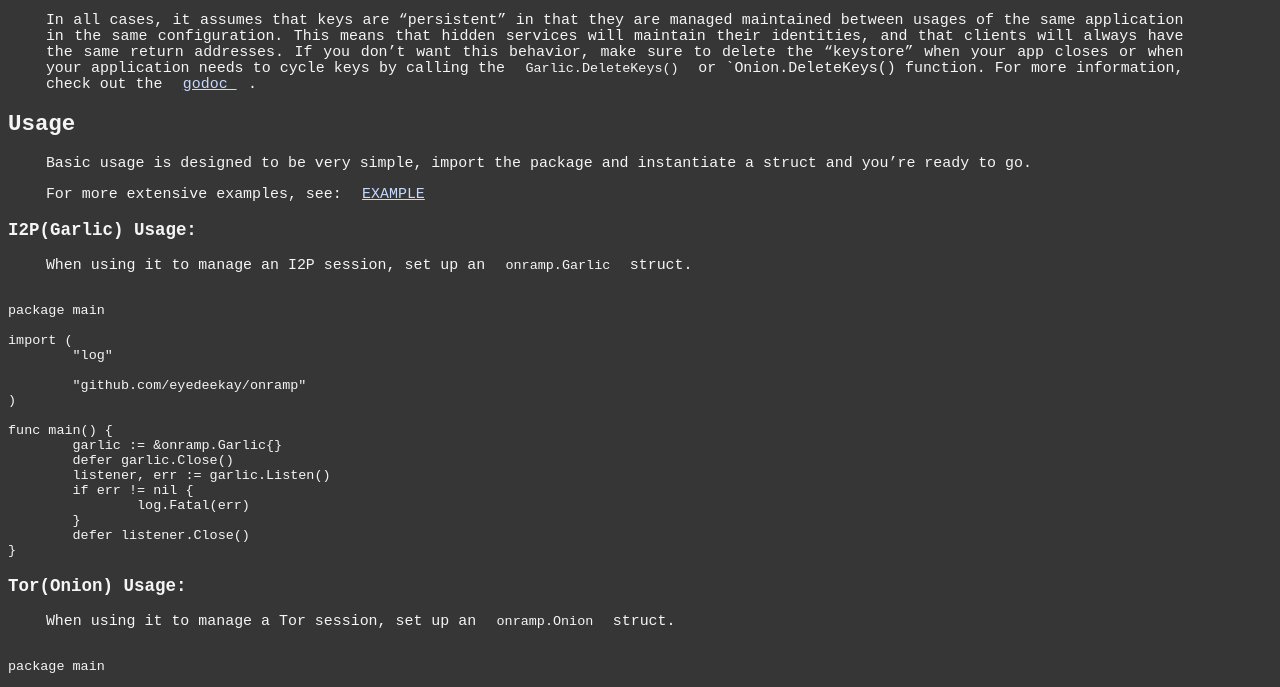
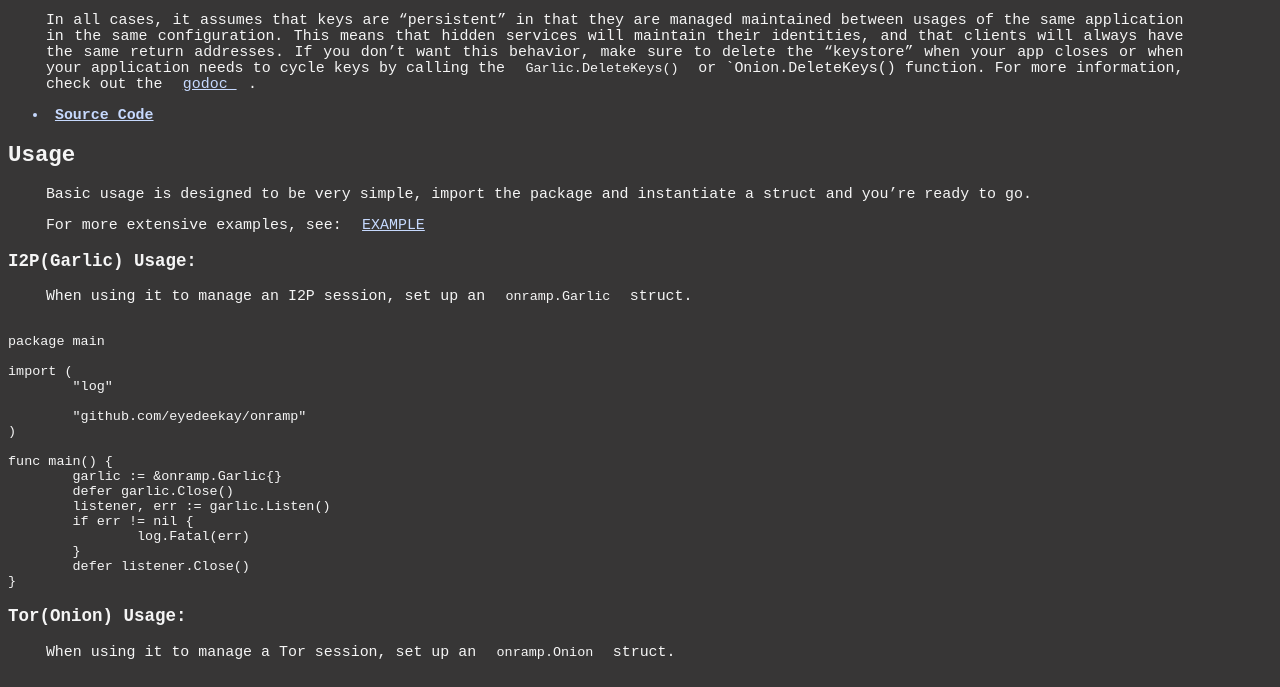
Before and after one commit to eyedeekay/onramp, a plain HTML site: page index.html in a window 1280 px wide. Shown: the part 113-800 px from the top of the page. Drawn offline with Linux system fonts and the light colour scheme.

Commit message:
update index.html

```diff
--- a/index.html
+++ b/index.html
@@ -67,6 +67,15 @@
       </a>
       .
     </p>
+    <ul>
+      <li>
+        <strong>
+          <a href="https://github.com/eyedeekay/onramp" rel="nofollow">
+            Source Code
+          </a>
+        </strong>
+      </li>
+    </ul>
     <h2>
       Usage
     </h2>
```
Also changed, not shown: 1 other file.
